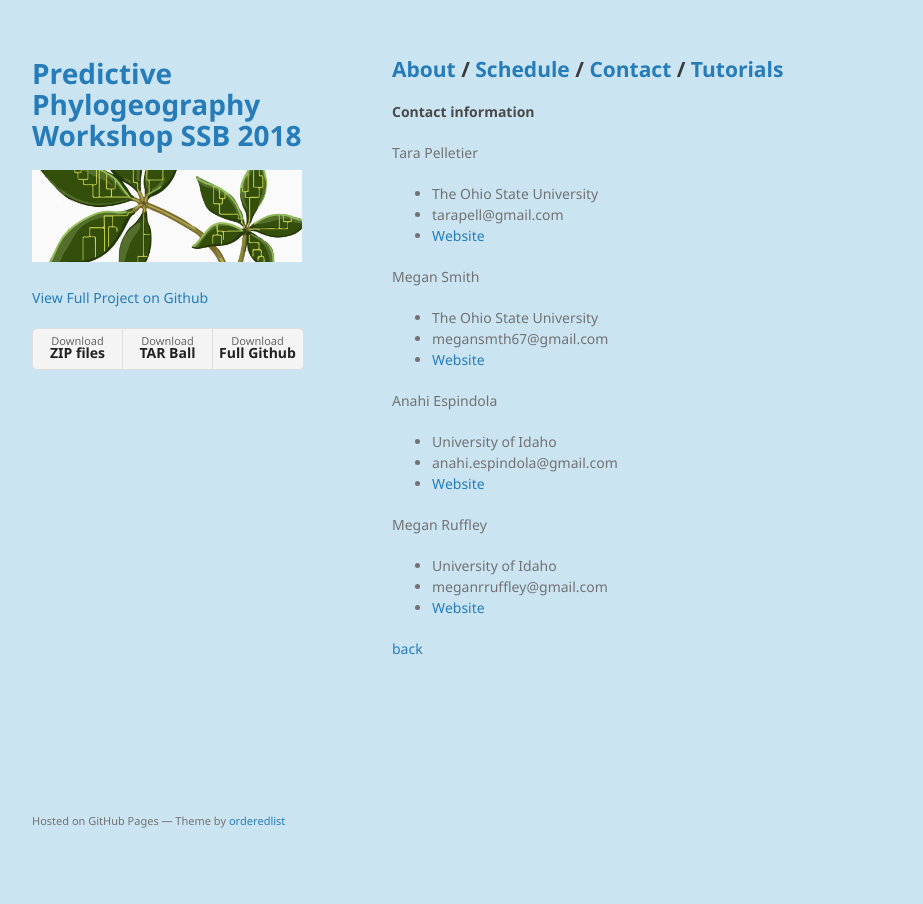
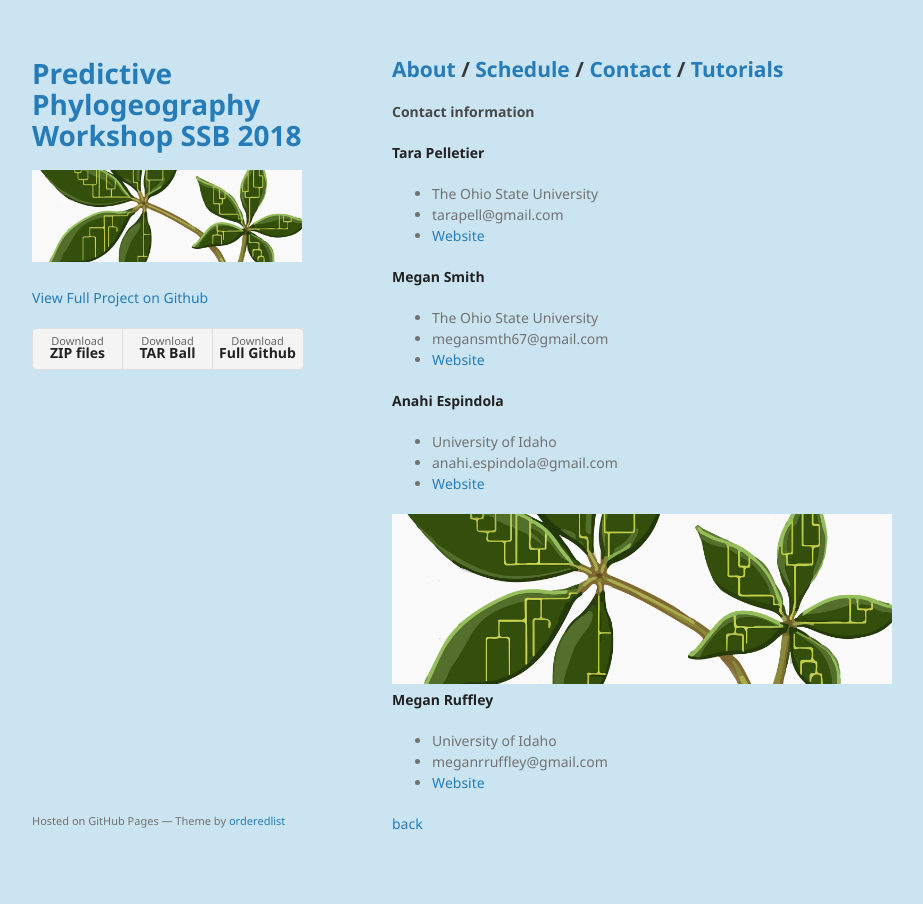
Before and after one commit to PredictivePhylogeography-SSB2018/PredictivePhylogeography-SSB2018.github.io, a Jekyll site: the page built from Contact.md, in a window 1280 px wide. Shown: the whole page, without its empty margins (178-1101 px from the left). Built offline with Jekyll 4.4.1, drawn with Linux system fonts in a browser that asks for light colours; the repository's description, which GitHub fills in, is left out; our own code applies the rules of GitHub Pages for plain Markdown files.

Commit message:
update image

```diff
--- a/Contact.md
+++ b/Contact.md
@@ -5,22 +5,25 @@ layout: default2
 
 #### Contact information
 
-Tara Pelletier
+
+**Tara Pelletier**
 - The Ohio State University
 - tarapell@gmail.com
 - [Website](https://sites.google.com/site/taraapelletier/)
 
-Megan Smith
+**Megan Smith**
 - The Ohio State University
 - megansmth67@gmail.com
 - [Website](https://carstenslab.osu.edu/people.html)
 
-Anahi Espindola
+**Anahi Espindola**
 - University of Idaho
 - anahi.espindola@gmail.com
 - [Website](http://anahiespindola.github.io/about-me.html)
 
-Megan Ruffley
+
+![Megan](./assets/img/ssb2018-front-banner.png)
+**Megan Ruffley**
 - University of Idaho
 - meganrruffley@gmail.com
 - [Website](https://meganruffley.weebly.com)
```
Also changed, not shown: assets/img/Megan.png (added), 2 other files.
